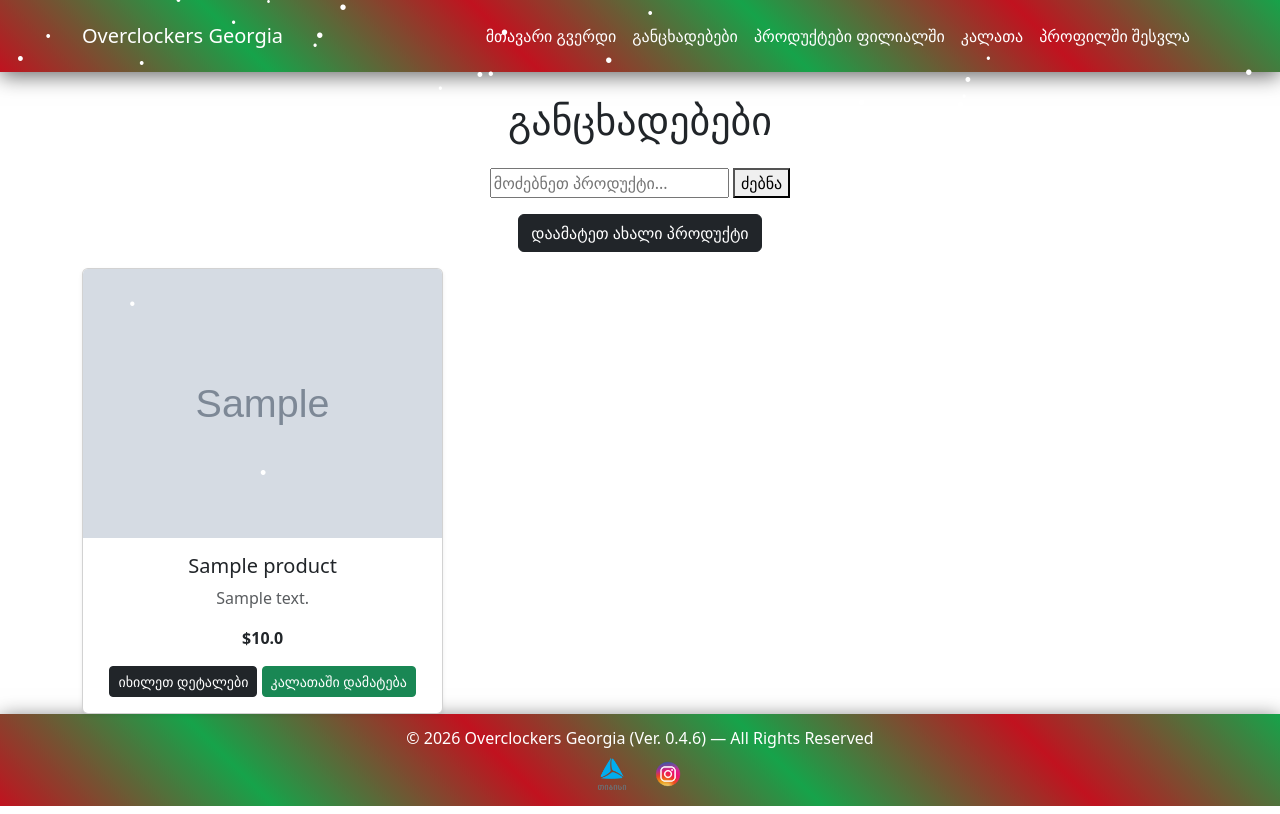
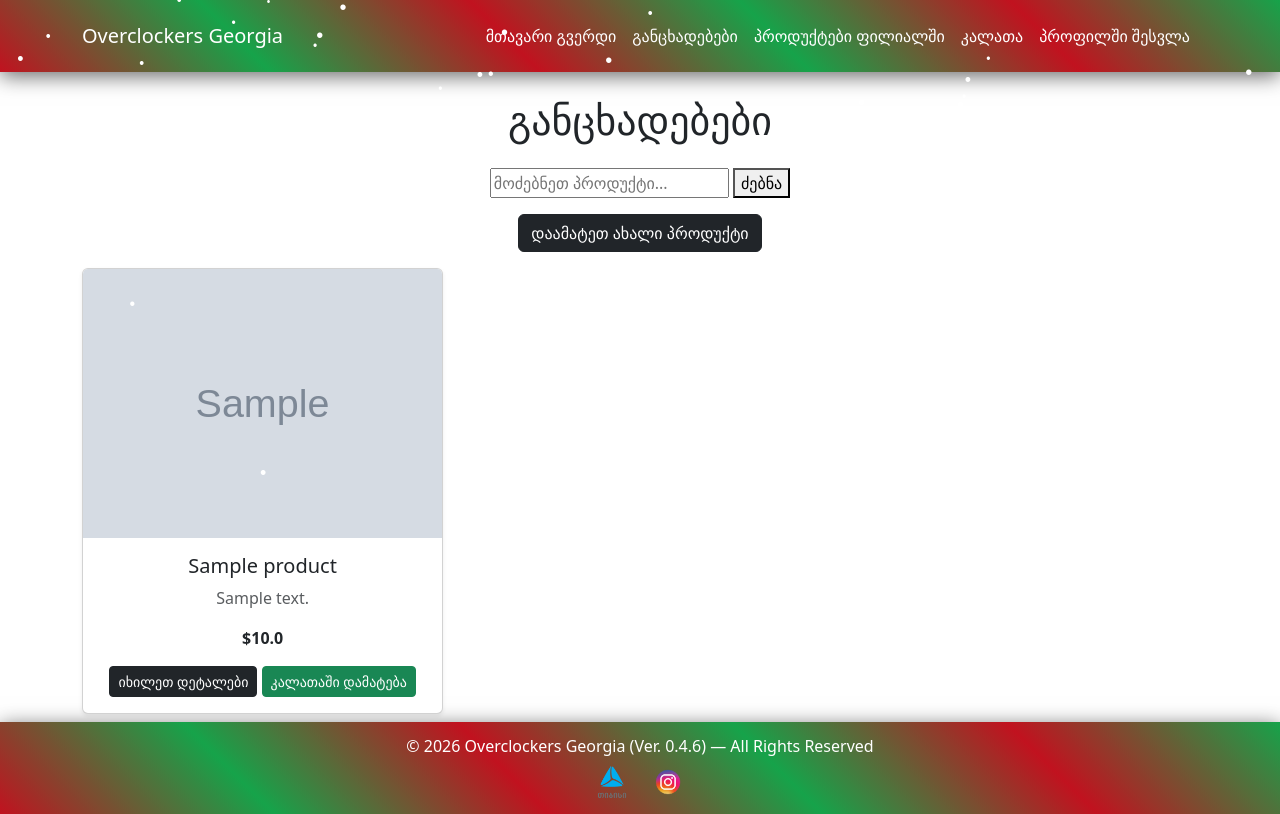
Before and after one commit to BigBossVenomSnake/Overclockers-Georgia, a Flask app: template templates/products.html in a window 1280 px wide. Run offline with Flask 3, Linux system fonts and the light colour scheme; the template is opened without the code that fills it: values that come from a table or form of the project are taken from there, others are empty; tables that the repository leaves empty hold one stand-in row (values such as "Sample post"); grey boxes marked "Sample" are stand-in pictures.

Commit message:
card spacing

```diff
--- a/templates/products.html
+++ b/templates/products.html
@@ -23,7 +23,7 @@
 {% if products %}
     <div class="row g-3">
         {% for product in products %}
-            <div class="col-md-4">
+            <div class="col-md-4 mb-2">
                 <div class="card h-100 shadow-sm">
                     {% if product.image_filename %}
                         <img src="{{ url_for('static', filename='uploads/' ~ product.image_filename) }}" class="card-img-top" alt="{{ product.title }}">
```
